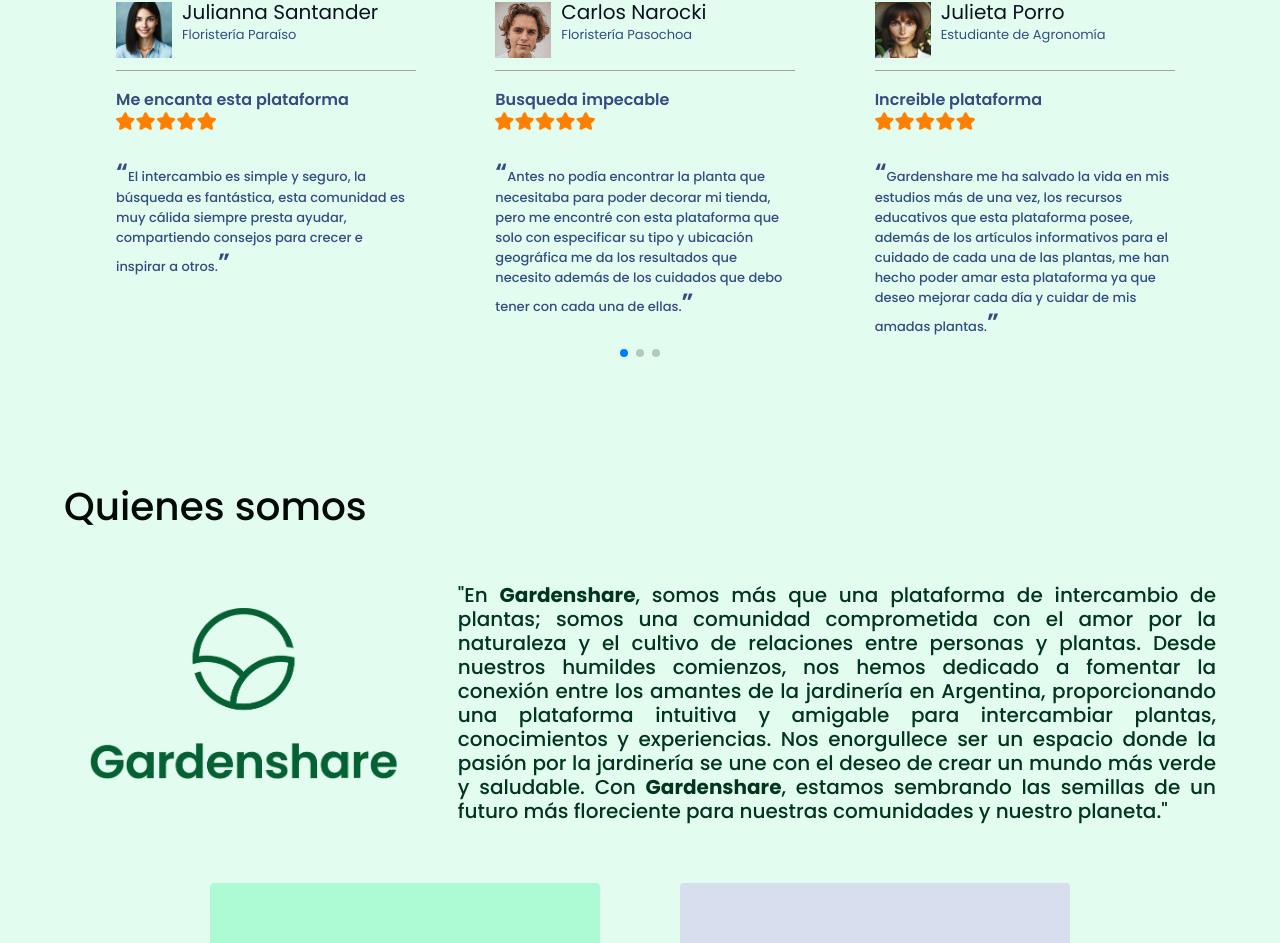
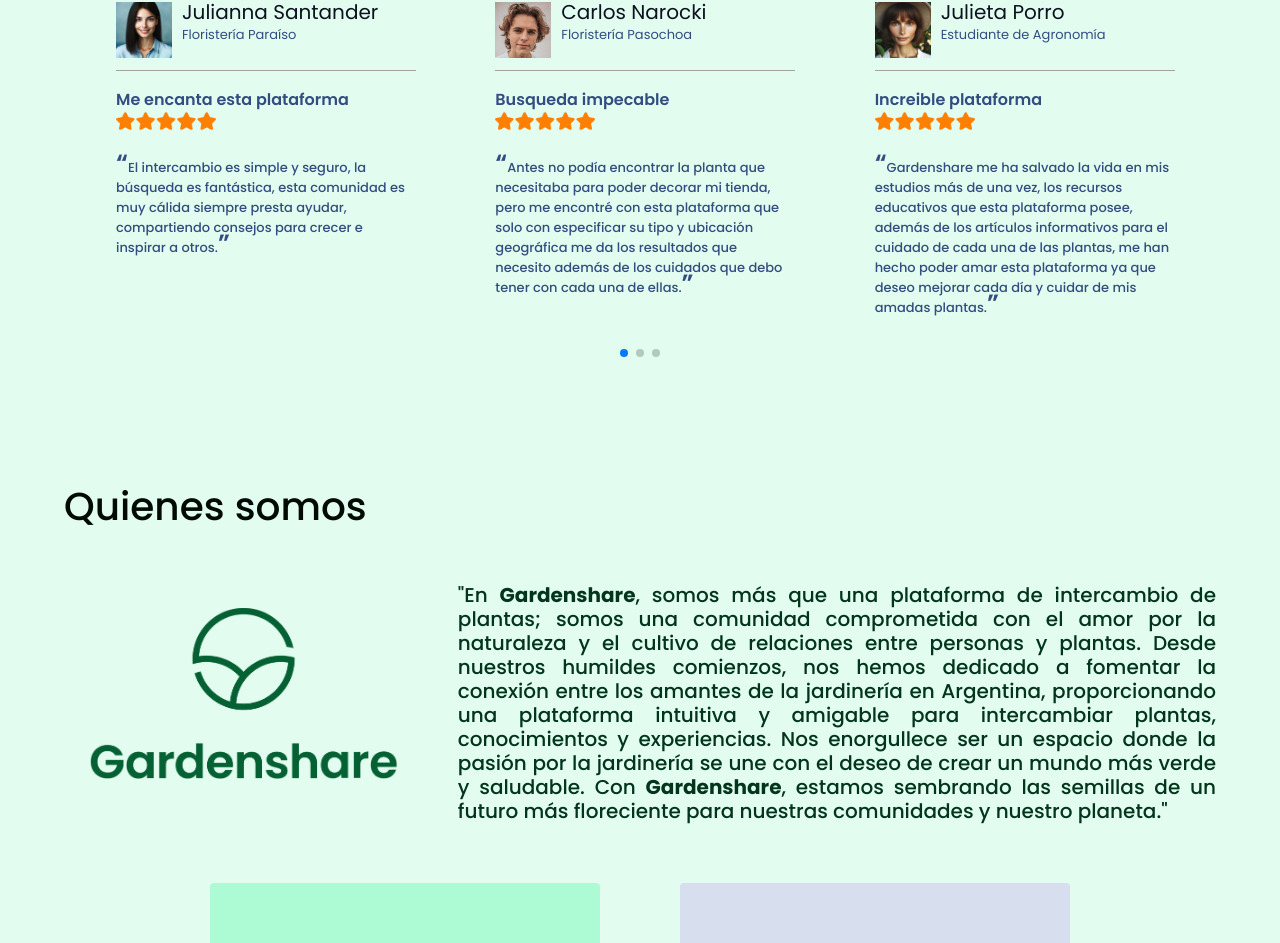
Before and after one commit to No-Country-simulation/s14-23-m-python, a React (Vite) app in the folder frontend/: page / in a window 1280 px wide. Shown: the part 995-1938 px from the top of the page. Built offline with nearby package versions, Linux system fonts and the light colour scheme.

Commit message:
correccion css testimonios class tilde

```diff
--- a/frontend/src/components/Testimonios/testimonios.css
+++ b/frontend/src/components/Testimonios/testimonios.css
@@ -34,6 +34,7 @@
     border-radius: 8px;
     margin-top: 50px;
     margin-bottom: 20px;
+
 }
 
 .encabezado-testimonio{
@@ -78,6 +79,7 @@
     color: var(--color-tertiary-600);
     font-size: 16px;
     font-weight: 600;
+
 }
 
 .img-estrellas{
@@ -97,6 +99,6 @@
 .tilde{
     font-size: 25px;
     font-weight: 600;
-    line-height: 30px;
+    line-height: 5px;
 
 }
```
